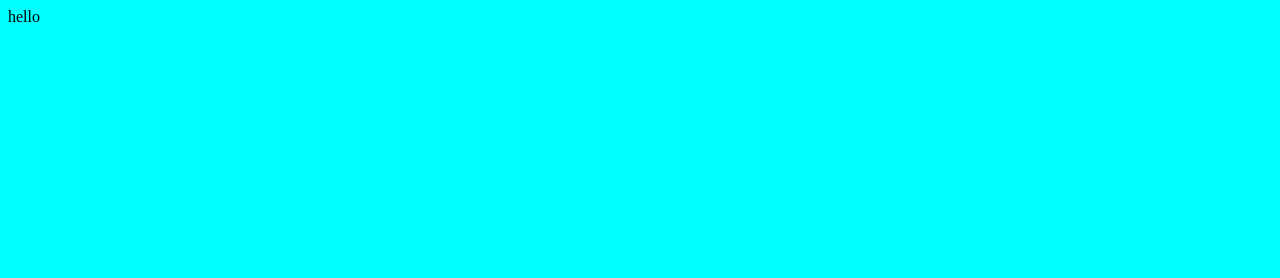
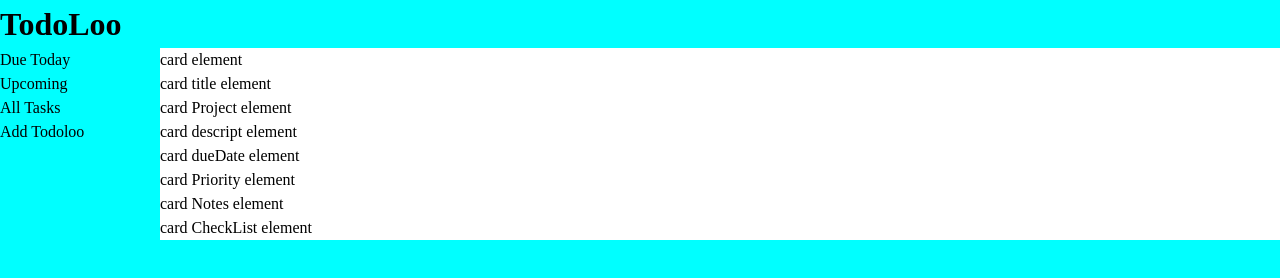
Before and after one commit to dawrentz/TOP-todo-list, a website built with webpack: page src/index.html in a window 1280 px wide. Built offline with nearby package versions, Linux system fonts and the light colour scheme.

Commit message:
Create, link, and display defauly todoList module.
Minor tweaks to webpack. Create basic html template.

```diff
--- /dev/null
+++ b/src/defaultTodo.js
@@ -0,0 +1,41 @@
+export default function defaultTodo(contentElement) {
+    const todoCard = document.createElement("div");
+    todoCard.classList.add("todoCard");
+    todoCard.textContent = "card element";
+    contentElement.appendChild(todoCard);
+
+    const todoCardTitle = document.createElement("div");
+    todoCardTitle.classList.add("todoCardTitle");
+    todoCardTitle.textContent = "card title element";
+    todoCard.appendChild(todoCardTitle);
+
+    const todoCardProject = document.createElement("div");
+    todoCardProject.classList.add("todoCardProject");
+    todoCardProject.textContent = "card Project element";
+    todoCard.appendChild(todoCardProject);
+
+    const todoCardDescrip = document.createElement("div");
+    todoCardDescrip.classList.add("todoCardDescrip");
+    todoCardDescrip.textContent = "card descript element";
+    todoCard.appendChild(todoCardDescrip);
+
+    const todoCardDueDate = document.createElement("div");
+    todoCardDueDate.classList.add("todoCardDueDate");
+    todoCardDueDate.textContent = "card dueDate element";
+    todoCard.appendChild(todoCardDueDate);
+
+    const todoCardPriority = document.createElement("div");
+    todoCardPriority.classList.add("todoCardPriority");
+    todoCardPriority.textContent = "card Priority element";
+    todoCard.appendChild(todoCardPriority);
+
+    const todoCardNotes = document.createElement("div");
+    todoCardNotes.classList.add("todoCardNotes");
+    todoCardNotes.textContent = "card Notes element";
+    todoCard.appendChild(todoCardNotes);
+
+    const todoCardCheckList = document.createElement("div");
+    todoCardCheckList.classList.add("todoCardCheckList");
+    todoCardCheckList.textContent = "card CheckList element";
+    todoCard.appendChild(todoCardCheckList);
+}
--- a/src/index.html
+++ b/src/index.html
@@ -9,6 +9,13 @@
      <!-- need script link tpye module? -->
 </head>
 <body>
-    hello
+    <div id="header"><h1>TodoLoo</h1></div>
+    <div id="sidebar">
+        <div class="sidebar-feature">Due Today</div>
+        <div class="sidebar-feature">Upcoming</div>
+        <div class="sidebar-feature">All Tasks</div>
+        <div class="sidebar-feature">Add Todoloo</div>
+    </div>
+    <div id="content"></div>
 </body>
 </html>
--- a/src/index.js
+++ b/src/index.js
@@ -1,3 +1,11 @@
+//create default todo list module
+
+//imports
+import "./reset.css";
 import "./style.css";
+import defaultTodo from "./defaultTodo";
 
-console.log("test test");
+//declarations
+const contentElement = document.querySelector("#content");
+
+defaultTodo(contentElement);
--- /dev/null
+++ b/src/reset.css
@@ -0,0 +1,50 @@
+/* ==================Reset================== */
+
+
+/* 1. Use a more-intuitive box-sizing model. */
+*, *::before, *::after {
+    box-sizing: border-box;
+}
+
+/* 2. Remove default margin */
+* {
+    margin: 0;
+    padding: 0
+}
+
+/* Typographic tweaks!
+3. Add accessible line-height
+4. Improve text rendering */
+body {
+    line-height: 1.5;
+    -webkit-font-smoothing: antialiased;
+}
+
+/* 5. Improve media defaults */
+img, picture, video, canvas, svg {
+    display: block;
+    max-width: 100%;
+}
+
+/* 6. Remove built-in form typography styles */
+input, button, textarea, select {
+    font: inherit;
+    appearance: none;
+}
+
+/* 7. Avoid text overflows */
+p, h1, h2, h3, h4, h5, h6 {
+    overflow-wrap: break-word;
+}
+
+/* 8. Create a root stacking context */
+#root, #__next {
+    isolation: isolate;
+}
+
+/* 9. Reset link styling */
+a {
+    appearance: none;
+    color: inherit;
+    text-decoration: none;
+}
--- a/src/style.css
+++ b/src/style.css
@@ -1,3 +1,19 @@
-* {
+body {
     background-color: aqua;
+
+    display: grid;
+    grid-template-columns: 10rem 1fr;
+    grid-template-rows: auto 1fr;
+    height: 100vh;
 }
+
+#header {
+    grid-column: 1 / -1;
+}
+
+
+
+
+.todoCard {
+    background-color: white;
+}
--- a/webpack.config.js
+++ b/webpack.config.js
@@ -2,13 +2,26 @@ const path = require("path");
 const HtmlWebpackPlugin = require("html-webpack-plugin");
 
 module.exports = {
+    entry: {
+        index: "./src/index.js",
+        default: "./src/defaultTodo.js",
+    },
+    output: {
+        filename: "[name].bundle.js",
+        path: path.resolve(__dirname, "dist"),
+        clean: true,
+    },
     mode: "development",
-    entry: "./src/index.js",
     devtool: "inline-source-map",
     devServer: {
         static: "./dist",
         hot: false,
-        // liveReload: false,
+        watchFiles: ["src/index.html"],
+        liveReload: true,
+        client: {
+            logging: "warn",
+        },
+
     },
     module: {
         rules: [
@@ -20,14 +33,9 @@ module.exports = {
     },
     plugins: [
         new HtmlWebpackPlugin({
-            template: "./src/index.html",
+            template: "src/index.html",
         }),
     ],
-    output: {
-        filename: "main.js",
-        path: path.resolve(__dirname, "dist"),
-        clean: true,
-    },
     optimization: {
         // runtimeChunk: "single",
     },
```
